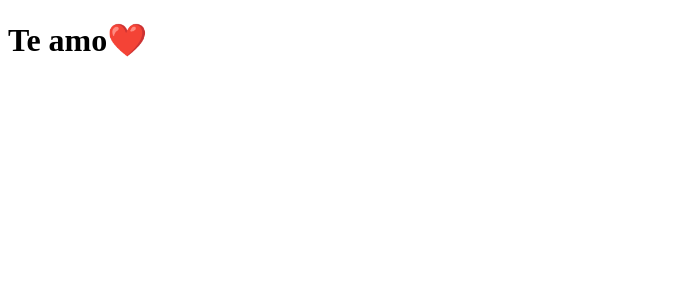
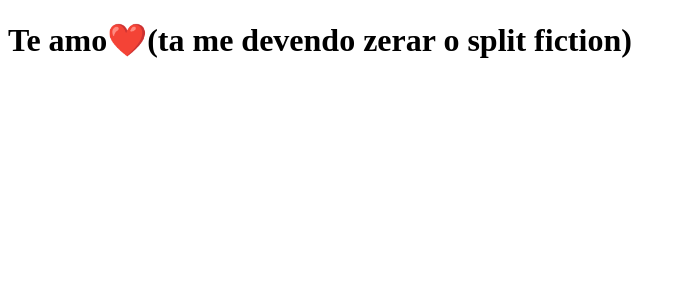
Before and after one commit to matheusraffer/cursodev, a Next.js app: page / in a window 1280 px wide. Shown: the top 300 px of the page, without its empty margins (0-686 px from the left). Built offline with nearby package versions, Linux system fonts and the light colour scheme.

Commit message:
modifica a frase

```diff
--- a/pages/index.js
+++ b/pages/index.js
@@ -1,5 +1,5 @@
 function Home () {
-    return <h1>Te amo❤️</h1>
+    return <h1>Te amo❤️(ta me devendo zerar o split fiction)</h1>
 }
 
 export default Home;
```
